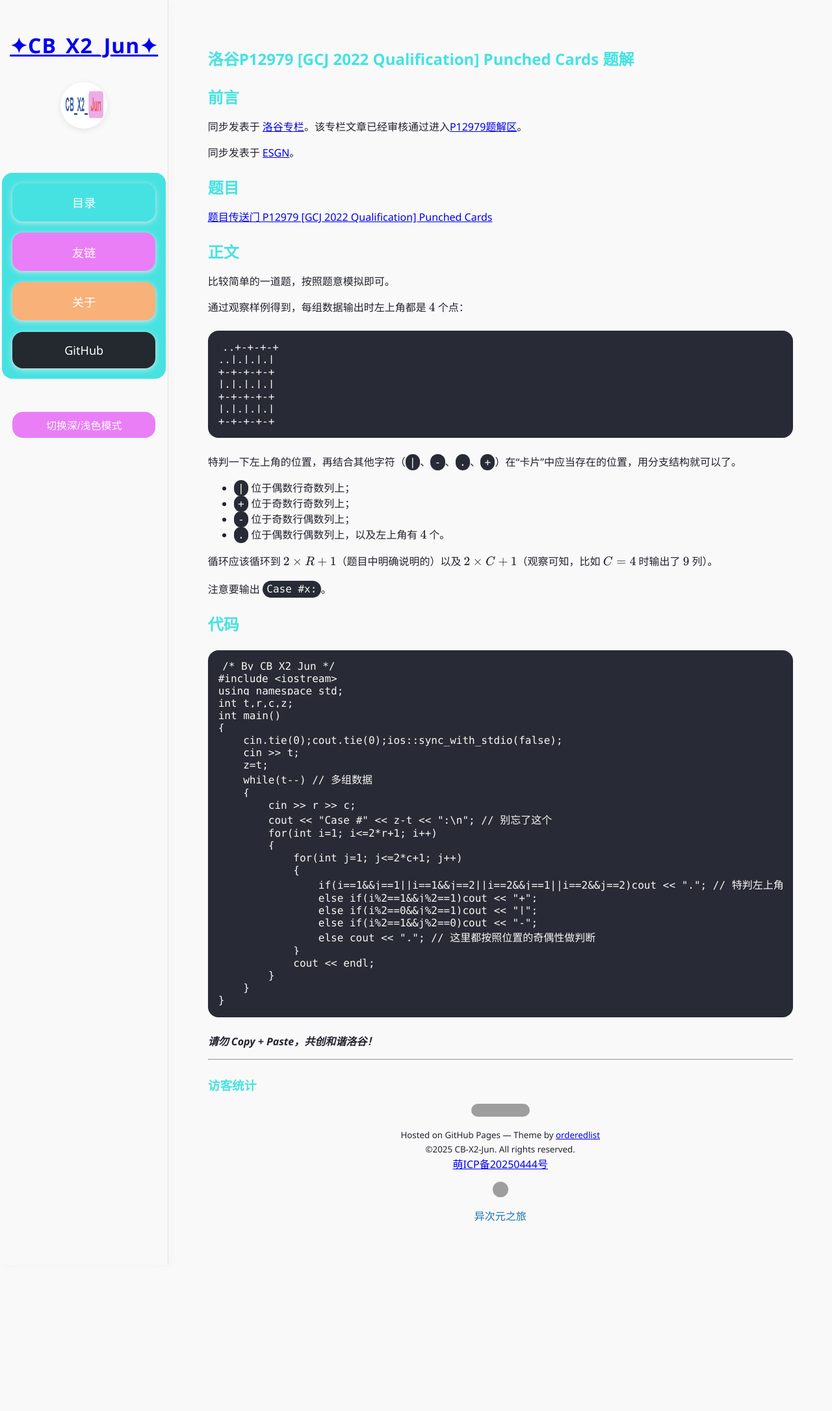
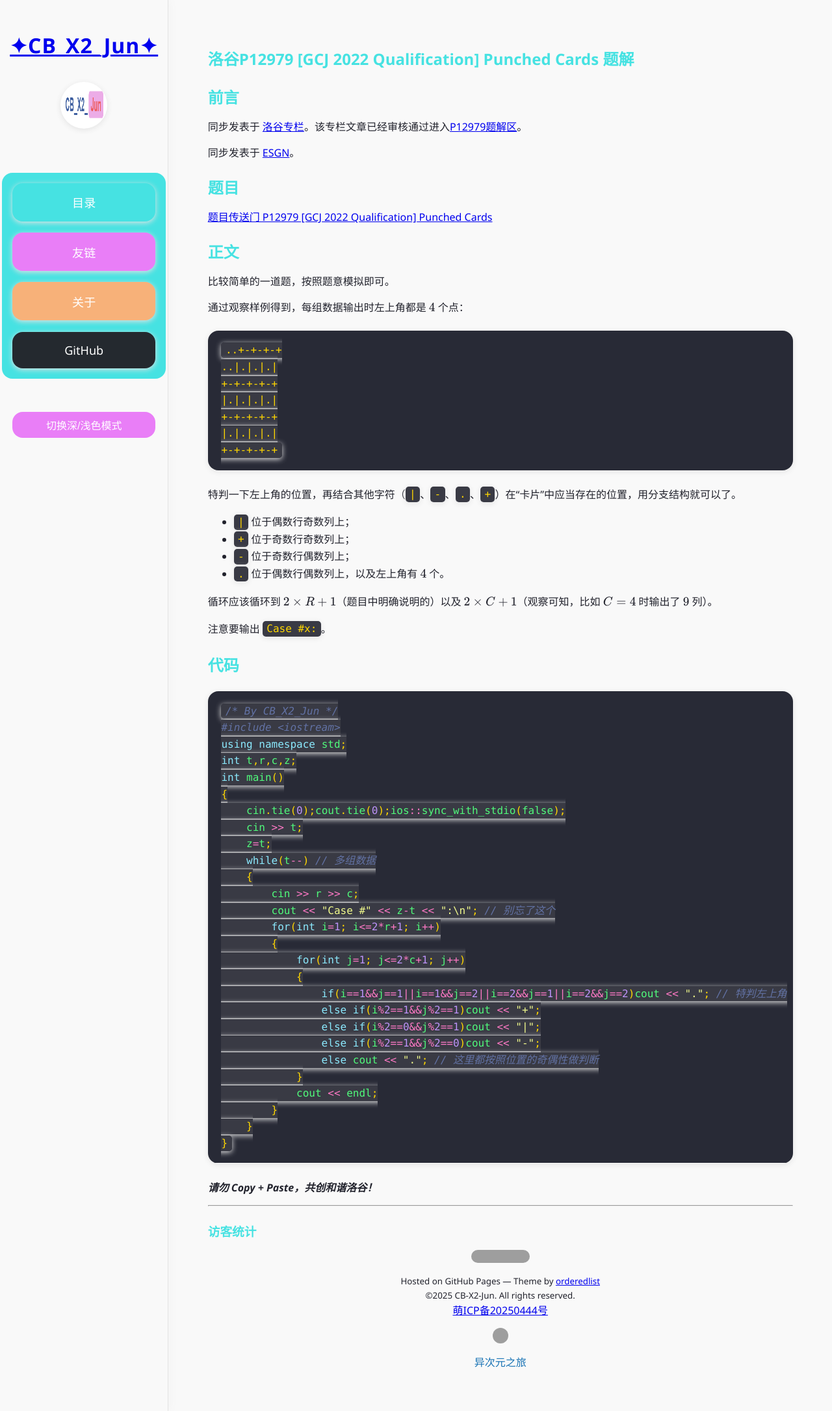
Before and after one commit to CB-X2-Jun/CB-X2-Jun.github.io, a Jekyll site: the page built from b/2025/07/luogu-p12979solution.md, in a window 1280 px wide. Shown: the whole page at 65% size. Built offline with Jekyll 4.4.1, drawn with Linux system fonts in a browser that asks for light colours; our own code applies the rules of GitHub Pages for plain Markdown files; a script that is not in the unit is left out; comment, search, counter and statistics services are not loaded; the repository's description, which GitHub fills in, is left out; before the commit the page ends 1947 px from its top, so only the background shows below that; grey boxes are pictures that could not be loaded.

Commit message:
代码块（pre、code）拥有更清晰的背景、圆角、阴影和更好的配色。 关键字、注释、字符串等有独立高亮，夜间模式下也易于区分。 代码字体、间距、行高更舒适，移动端也友好。

```diff
--- a/assets/css/style.css
+++ b/assets/css/style.css
@@ -197,12 +197,54 @@ pre, code {
   font-family: 'Fira Mono', 'Consolas', 'Menlo', monospace;
   font-size: 1em;
   overflow-x: auto;
+  line-height: 1.6;
+  box-shadow: 0 2px 8px #e3e3e3;
+}
+pre {
+  padding: 1.1em 1.3em;
+  margin: 1.5em 0;
+  background: #282a36;
+  color: #f8f8f2;
+  border-radius: var(--border-radius);
+  font-size: 1em;
+  overflow-x: auto;
+}
+code {
+  background: #393a44;
+  color: #ffd700;
+  border-radius: 5px;
+  padding: 0.15em 0.4em;
+}
+body.dark-mode pre, body.dark-mode code {
+  background: #181920;
+  color: #e3e3e3;
+  box-shadow: 0 2px 8px #181920;
+}
+body.dark-mode code {
+  background: #23232e;
+  color: #ffec99;
+}
+/* 代码高亮关键字、注释、字符串等 */
+.highlight .k, .highlight .kc, .highlight .kd, .highlight .kn, .highlight .kp, .highlight .kr, .highlight .kt {
+  color: #8be9fd;
+}
+.highlight .s, .highlight .sb, .highlight .sc, .highlight .sd, .highlight .s2, .highlight .se, .highlight .sh, .highlight .si, .highlight .sx, .highlight .sr, .highlight .s1 {
+  color: #f1fa8c;
+}
+.highlight .c, .highlight .ch, .highlight .cm, .highlight .cp, .highlight .cpf, .highlight .c1, .highlight .cs {
+  color: #6272a4;
+  font-style: italic;
+}
+.highlight .n, .highlight .na, .highlight .nb, .highlight .nc, .highlight .no, .highlight .nd, .highlight .ni, .highlight .ne, .highlight .nf, .highlight .nl, .highlight .nn, .highlight .nx, .highlight .py, .highlight .nt {
+  color: #50fa7b;
+}
+.highlight .o, .highlight .ow {
+  color: #ff79c6;
+}
+.highlight .m, .highlight .mf, .highlight .mh, .highlight .mi, .highlight .mo, .highlight .il {
+  color: #bd93f9;
 }
 
-pre {
-  padding: 1em;
-  margin: 1.5em 0;
-}
 
 img {
   max-width: 100%;
```
